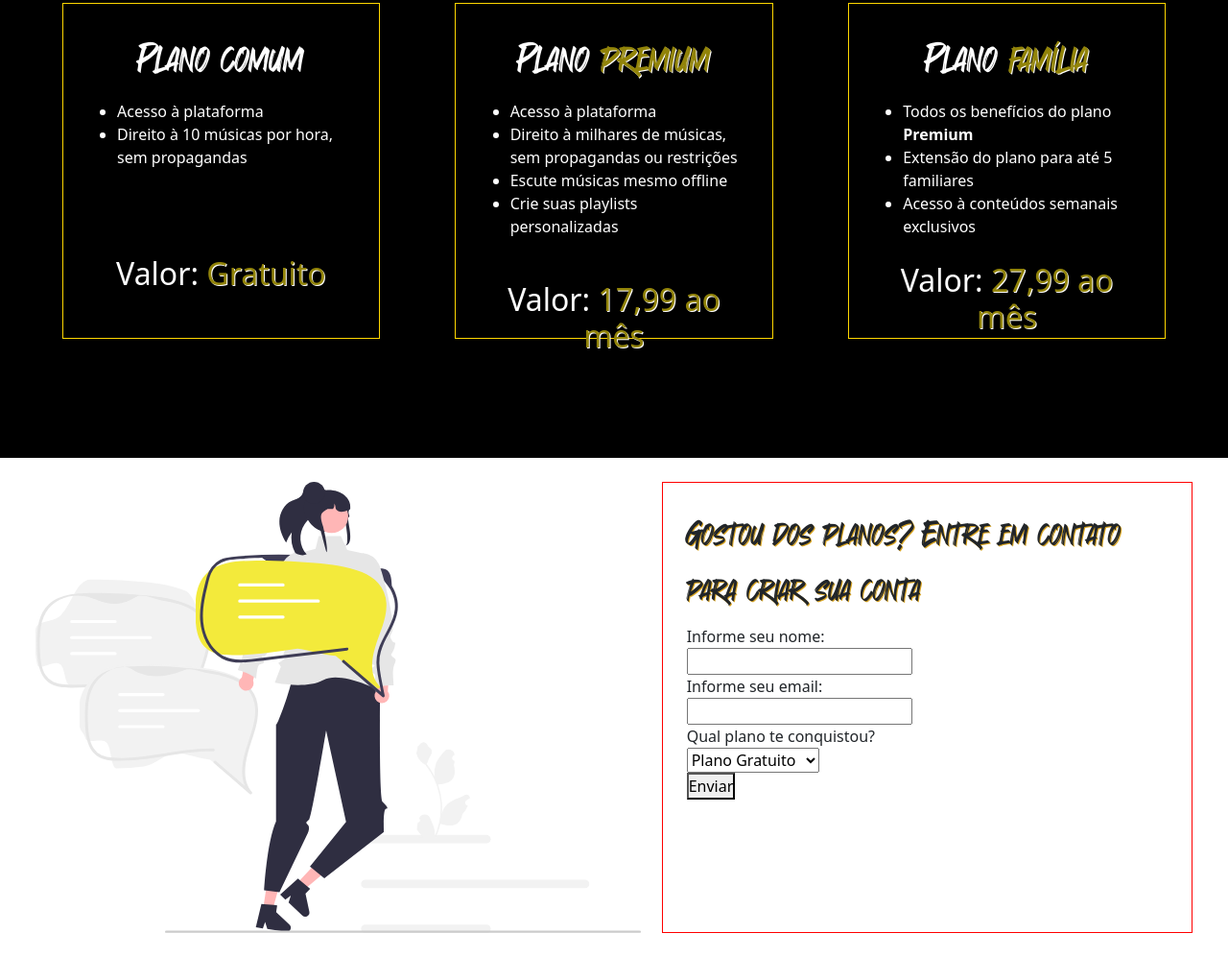
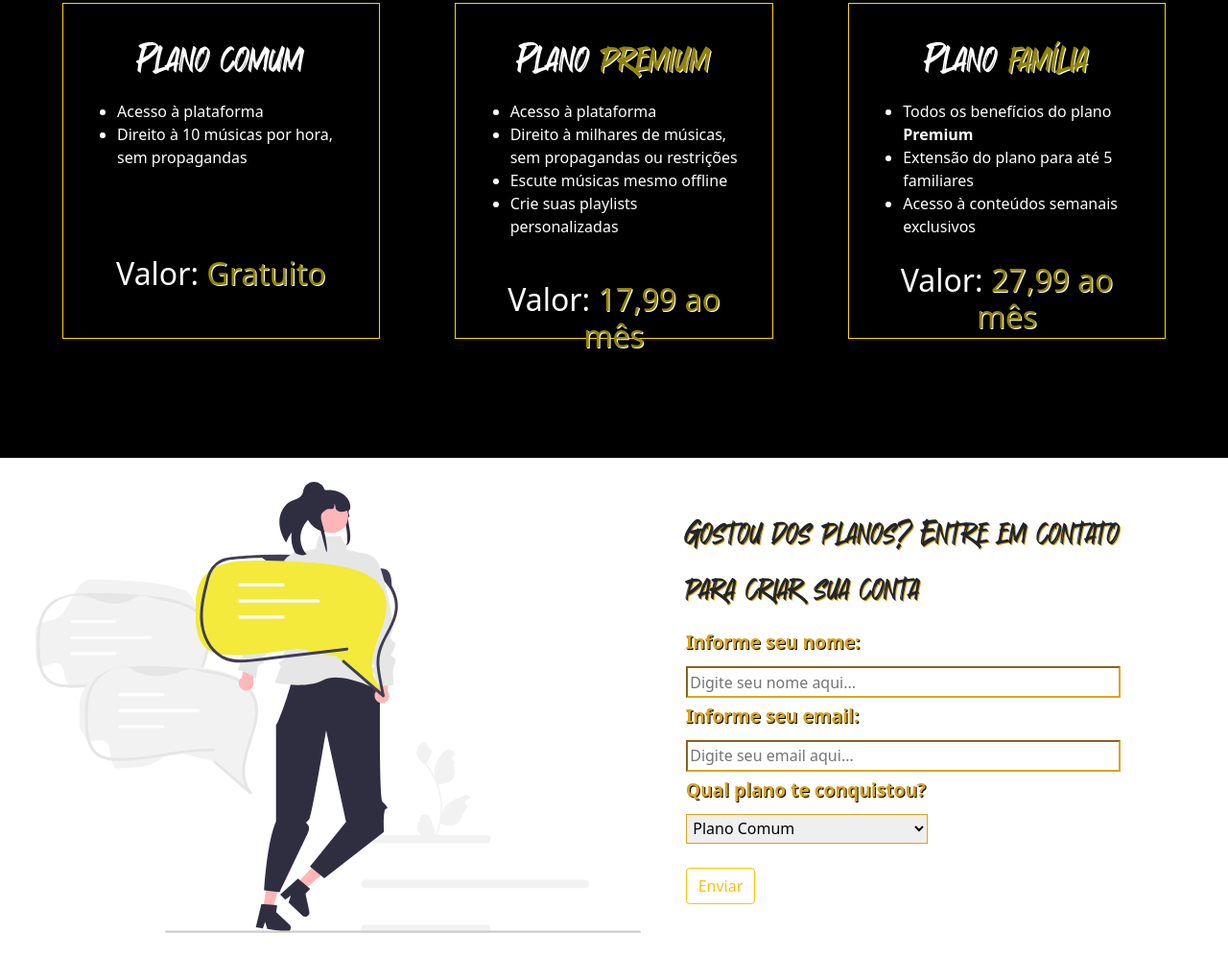
Before and after one commit to LagAntunes/Projeto-Ritmus, a plain HTML site: page index.html in a window 1280 px wide. Shown: the part 775-1772 px from the top of the page at 96% size. Drawn offline with nearby package versions, Linux system fonts and the light colour scheme.

Commit message:
finaçização da section de formulário

```diff
--- a/css/index.css
+++ b/css/index.css
@@ -158,7 +158,7 @@ main h3 span {
 }
 
 .divFormulario {
-    border: 1px solid red;
+
     width: 45%;
     padding: 2%;
 }
@@ -168,3 +168,25 @@ main h3 span {
     font-size: 3em;
     text-shadow: 1px 1px goldenrod;
 }
+
+.divFormulario label {
+    margin-bottom: 2%;
+    margin-top: 1%;
+    font-size: 1.2em;
+    font-weight: bold;
+    color: goldenrod;
+    text-shadow: 1px 1px black;
+}
+
+.divFormulario input {
+    width: 90%;
+    padding: 0.5%;
+    border-color: goldenrod;
+}
+
+.divFormulario select {
+    margin-bottom: 5%;
+    padding: 0.5%;
+    width: 50%;
+    border-color: goldenrod;
+}
--- a/index.html
+++ b/index.html
@@ -61,18 +61,20 @@
             <h1 class="tituloFormulario">Gostou dos planos? Entre em contato para criar sua conta</h1>
 
             <form>
-                <label>Informe seu nome:</label><br>
-                <input type="text"><br>
-                <label>Informe seu email:</label><br>
-                <input type="mail"><br>
-                <label>Qual plano te conquistou?</label><br>
-                <select>
-                    <option>Plano Gratuito</option>
+                <label for="nome">Informe seu nome:</label><br>
+                <input type="text" placeholder="Digite seu nome aqui..." id="nome" required><br>
+
+                <label for="email">Informe seu email:</label><br>
+                <input type="mail" placeholder="Digite seu email aqui..." id="email" required><br>
+
+                <label for="opcoes">Qual plano te conquistou?</label><br>
+                <select id="opcoes">
+                    <option>Plano Comum</option>
                     <option>Plano Premium</option>
                     <option>Plano Família</option>
                 </select><br>
 
-                <button>Enviar</button>
+                <button class="btn btn-outline-warning">Enviar</button>
             </form>
         </div>
     </section>
```
